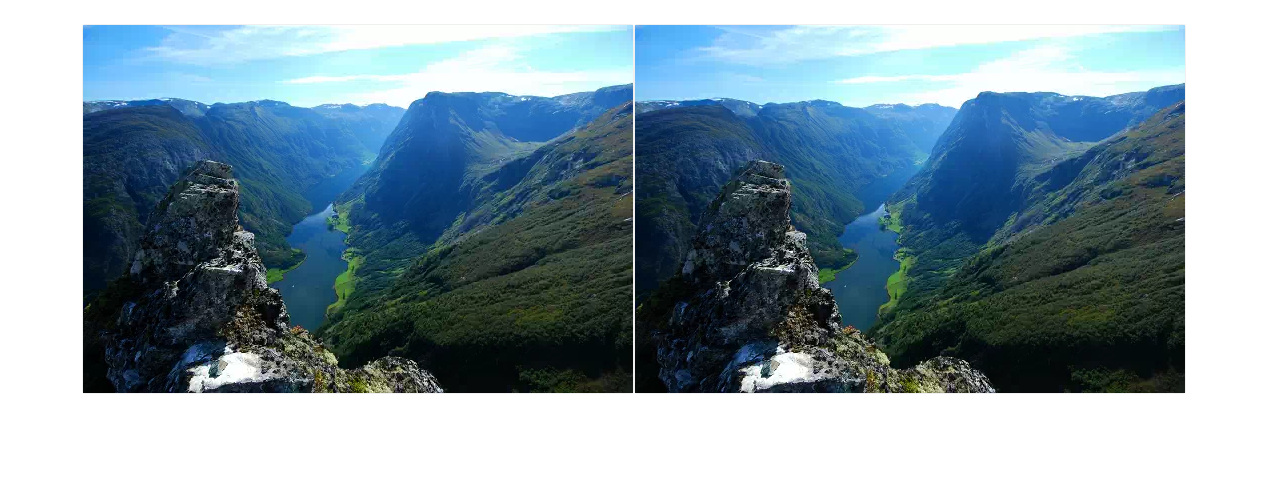
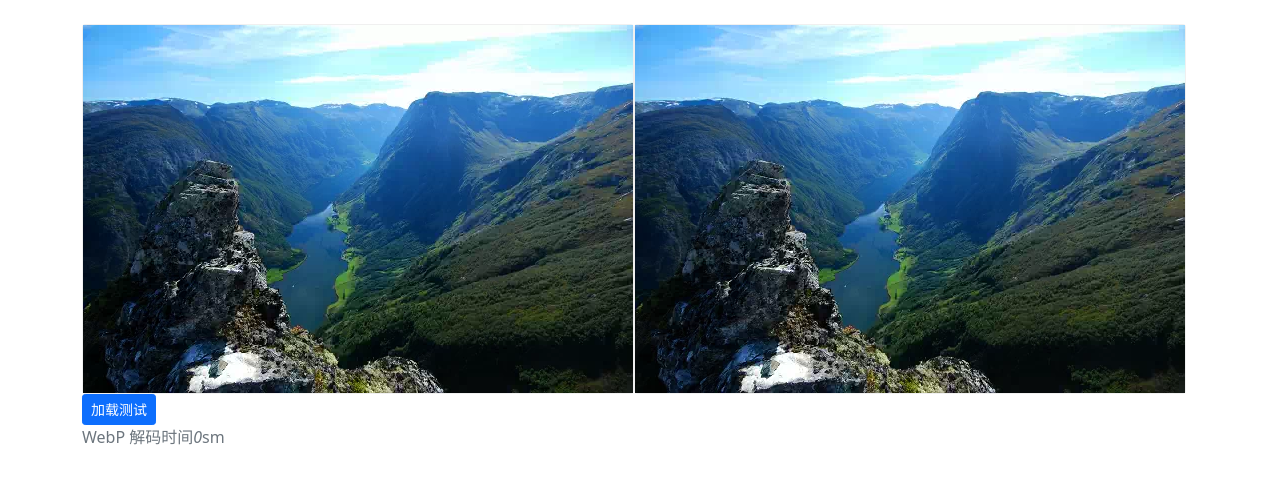
Before and after one commit to eclimoom/webp-decode, a website: page app/index.html in a window 1280 px wide. Drawn offline with nearby package versions, Linux system fonts and the light colour scheme; files that its build step writes are made by us from their sources; files whose address does not match are found by name.

Commit message:
feature: add decode time

```diff
--- a/app/index.html
+++ b/app/index.html
@@ -24,9 +24,17 @@
     <![endif]-->
     <div class="container">
       <div class="d-flex">
-        <div class="card-img"><canvas id="canvas" width="550" height="368"></canvas></div>
-        <div class="card-img cn" id="cn"></div>
+        <div class="card-wrap">
+          <div class="card-img"><canvas id="canvas" width="550" height="368"></canvas></div>
+        </div>
+        <div class="card-wrap">
+          <div class="card-img cn" id="cn"></div>
+        </div>
       </div>
+      <div class="">
+        <button id="toggle" class="btn btn-primary btn-sm">加载测试</button>
+      </div>
+      <div class="text-muted">WebP 解码时间<em id="time">0</em>sm</div>
     </div>
 
     <!-- build:js scripts/vendor.js -->
--- a/app/scripts/main.js
+++ b/app/scripts/main.js
@@ -2,12 +2,16 @@
 loadWebp('./images/1.webp');
 
 function loadWebp(url) {
+  let $time = $('#time');
   fetch(url)
     .then(data => data.arrayBuffer())
     .then(buffer => {
       let array = new Uint8Array(buffer);
       // console.time('start decode1')
-      let pixelData = webPDecoder(array);
+      let start = window.performance.now();
+      let {pixelData, imgWidth, imgHeight} = webPDecoder(array);
+      let end = window.performance.now();
+
       // console.timeEnd('start decode1')
       // console.log(pixelData);
       /**
@@ -17,19 +21,25 @@ function loadWebp(url) {
        console.timeEnd('start decode')
        drawWebP(reader.getData())
        */
-      drawWebP(pixelData)
+      drawWebP(pixelData, imgWidth, imgHeight)
 
-      drawCornerstone(pixelData)
+      drawCornerstone(pixelData, imgWidth, imgHeight)
+      $time.text(~~(end - start));
 
     });
-
 }
 
-function drawCornerstone(pixelArray) {
+let flag = 0;
+$('#toggle').click(() => {
+  flag++;
+  let index = flag%2;
+  let urls = ['./images/1.webp', './images/test2.webp']
+  loadWebp(urls[index]);
+})
+
+function drawCornerstone(pixelArray, width, height) {
   let obj = document.getElementById('cn');
   cornerstone.enable(obj);
-  let width = 550;
-  let height = 368;
   let signed = 0;
   let rescale_intercept = 1;
   let invert = false;
@@ -55,19 +65,20 @@ function drawCornerstone(pixelArray) {
     slope: rescale_slope,
     windowCenter: window_center,
     windowWidth: window_width,
-    getPixelData: function() {
+    getPixelData: function () {
       return pixelArray;
     }
   };
   cornerstone.displayImage(obj, cornerstoneMetaData)
+  cornerstone.updateImage(obj, true);
 }
 
-function drawWebP(pixelData) {
+function drawWebP(pixelData, imgWidth, imgHeight) {
   let canvas = document.getElementById('canvas');
   var ctx = canvas.getContext('2d');
 
   let pixels = new Uint8ClampedArray(pixelData);
-  let imageData = new ImageData(pixels, 550, 368);
+  let imageData = new ImageData(pixels, imgWidth, imgHeight);
   ctx.putImageData(imageData, 0, 0);
 }
 
@@ -145,7 +156,7 @@ function webPDecoder(array) {
         }
       }
     }
-    return pixelData;
+    return {pixelData, imgHeight, imgWidth};
   }
 }
 
```
